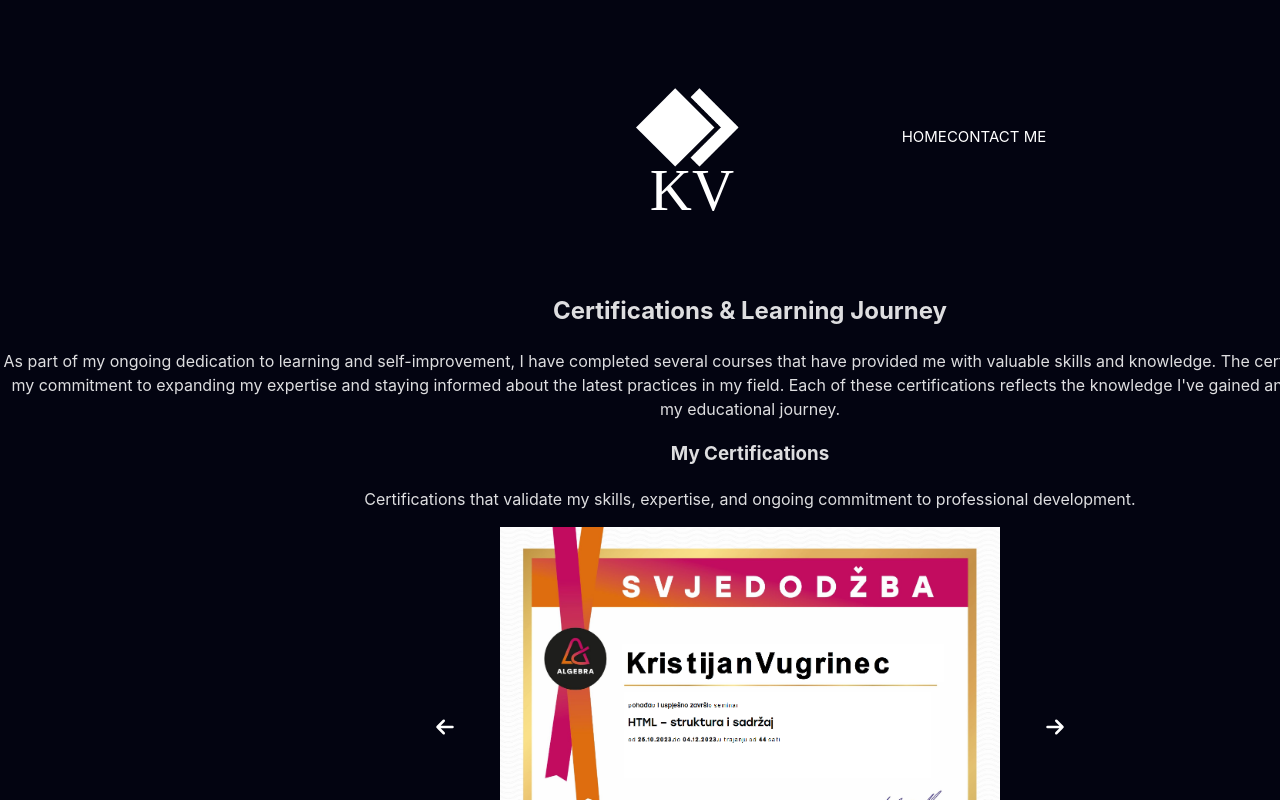
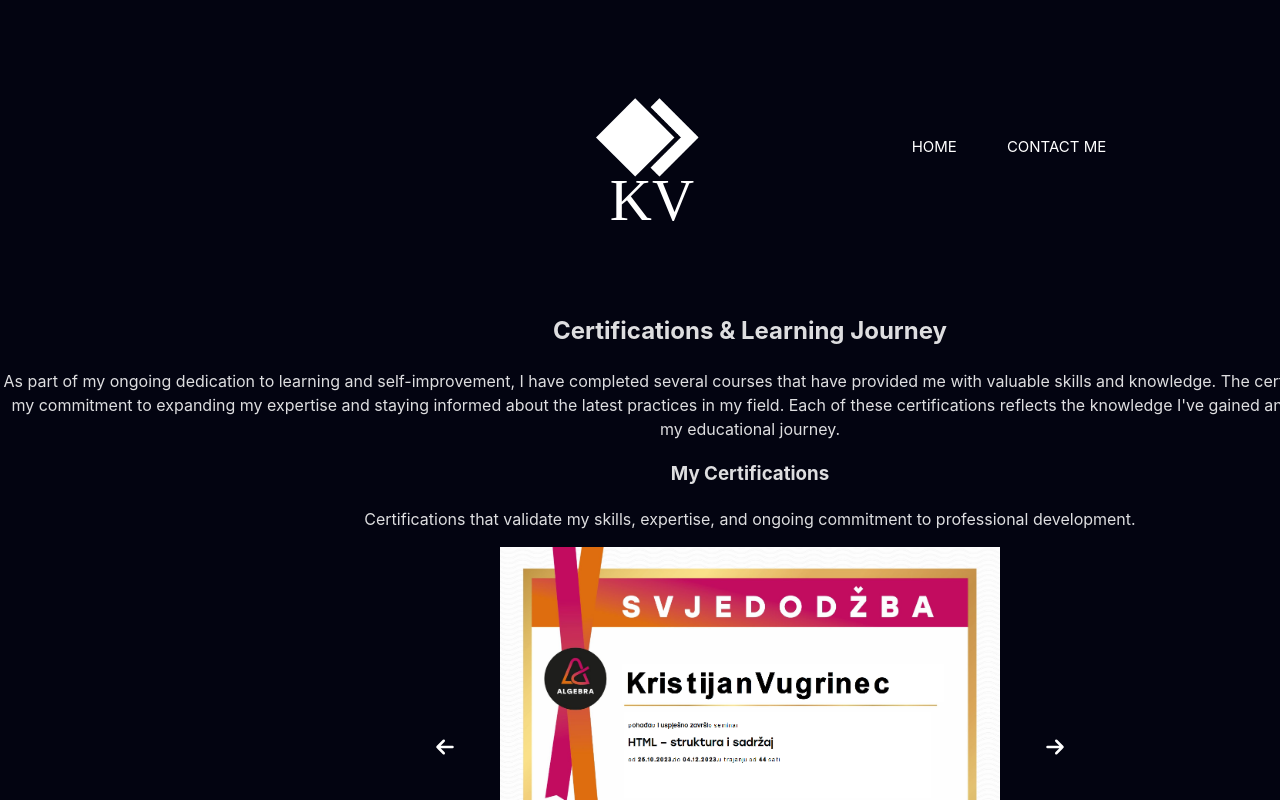
Before and after one commit to KristijanVugrinec/KV_portfolio, a React (Vite) app: page /skills in a window 1280 px wide. Shown: the top 800 px of the page. Built offline with nearby package versions, Linux system fonts and the light colour scheme.

Commit message:
turning back header margin

```diff
--- a/src/components/Header.jsx
+++ b/src/components/Header.jsx
@@ -28,11 +28,7 @@
             key={href}
             to={href}
             title={title}
-            style={{
-                backgroundColor: "transparent",
-                fontWeight: "normal",
-                fontSize: 15,
-            }}
+            className={style.linkstyle}
             >
           {title}
         </Link>
--- a/src/components/Header.module.css
+++ b/src/components/Header.module.css
@@ -9,7 +9,14 @@
      gap: 34px;
       justify-content: center;
       align-items: center;
-     padding: 10px,
+     padding: 10px;
+}
+
+.linkstyle {
+                background-color: transparent;
+                margin-left: 50px;
+                font-weight: normal;
+                font-size: 15px;
 }
 
 @media only screen and (max-width: 768px) {
```
